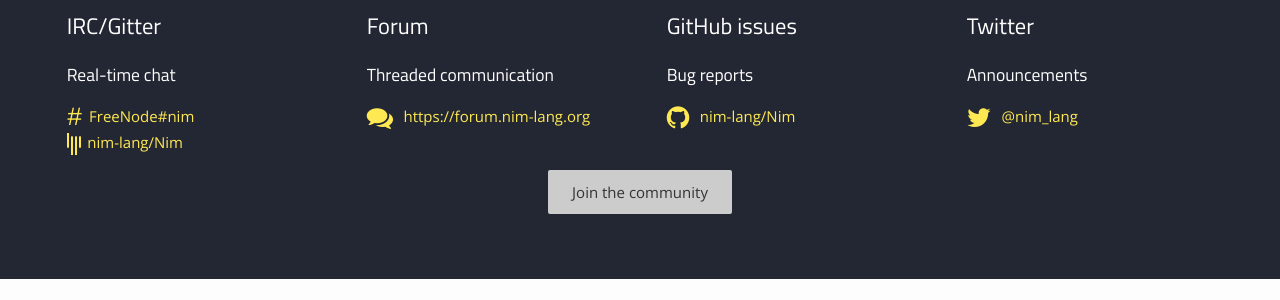
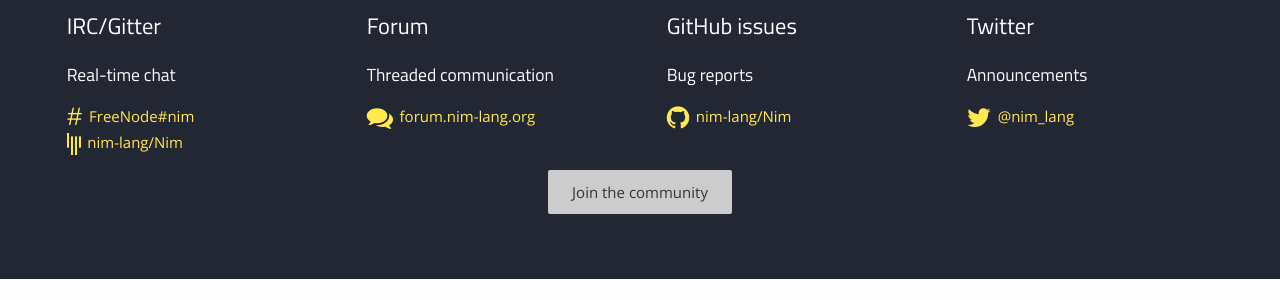
Before and after one commit to nim-lang/website, a Jekyll site: the page built from jekyll/index.html, in a window 1280 px wide and 900 px high, scrolled down 3771 px. Shown: the part 154-454 px from the top of the window. Built offline with Jekyll 4.4.1, drawn with Linux system fonts in a browser that asks for light colours.

Commit message:
Improve the look of "Community" links.
Eliminate spaces between icons and text, force one-line forum link, eliminate "https://" in the forum link.

```diff
--- a/jekyll/index.html
+++ b/jekyll/index.html
@@ -216,8 +216,7 @@
         <h2>Forum</h2>
         <h3>Threaded communication</h3>
         <a href="https://forum.nim-lang.org">
-          <i class="fa fa-comments" aria-hidden="true"></i>
-          https://forum.nim-lang.org
+          <i class="fa fa-comments" aria-hidden="true"></i><nobr>forum.nim-lang.org</nobr>
         </a>
 
       </div>
@@ -225,8 +224,7 @@
         <h2>GitHub issues</h2>
         <h3>Bug reports</h3>
         <a href="https://github.com/nim-lang/Nim/issues">
-          <i class="fa fa-github" aria-hidden="true"></i>
-          nim-lang/Nim
+          <i class="fa fa-github" aria-hidden="true"></i>nim-lang/Nim
         </a>
 
       </div>
@@ -235,8 +233,7 @@
         <h3>Announcements</h3>
 
         <a href="https://twitter.com/nim_lang">
-          <i class="fa fa-twitter" aria-hidden="true"></i>
-          @nim_lang
+          <i class="fa fa-twitter" aria-hidden="true"></i>@nim_lang
         </a>
       </div>
       <div class="pure-u-1 center">
```
